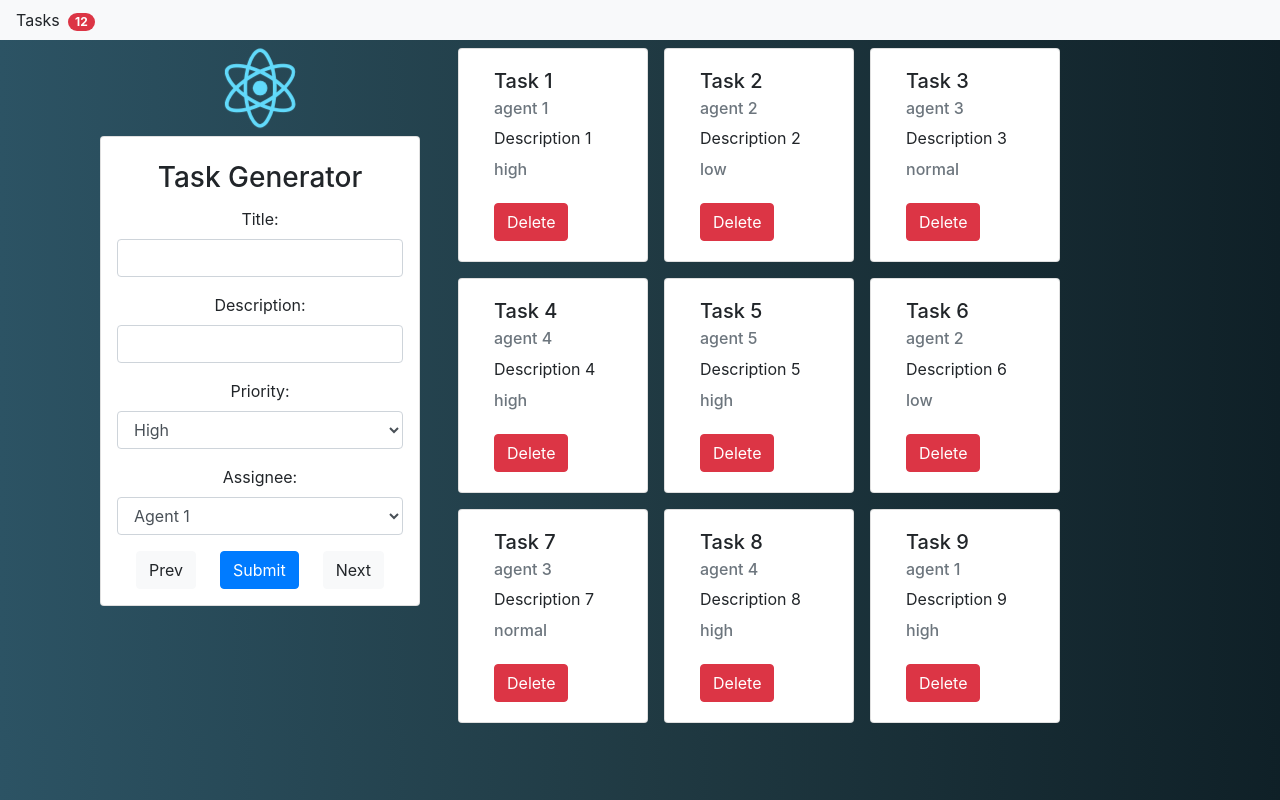
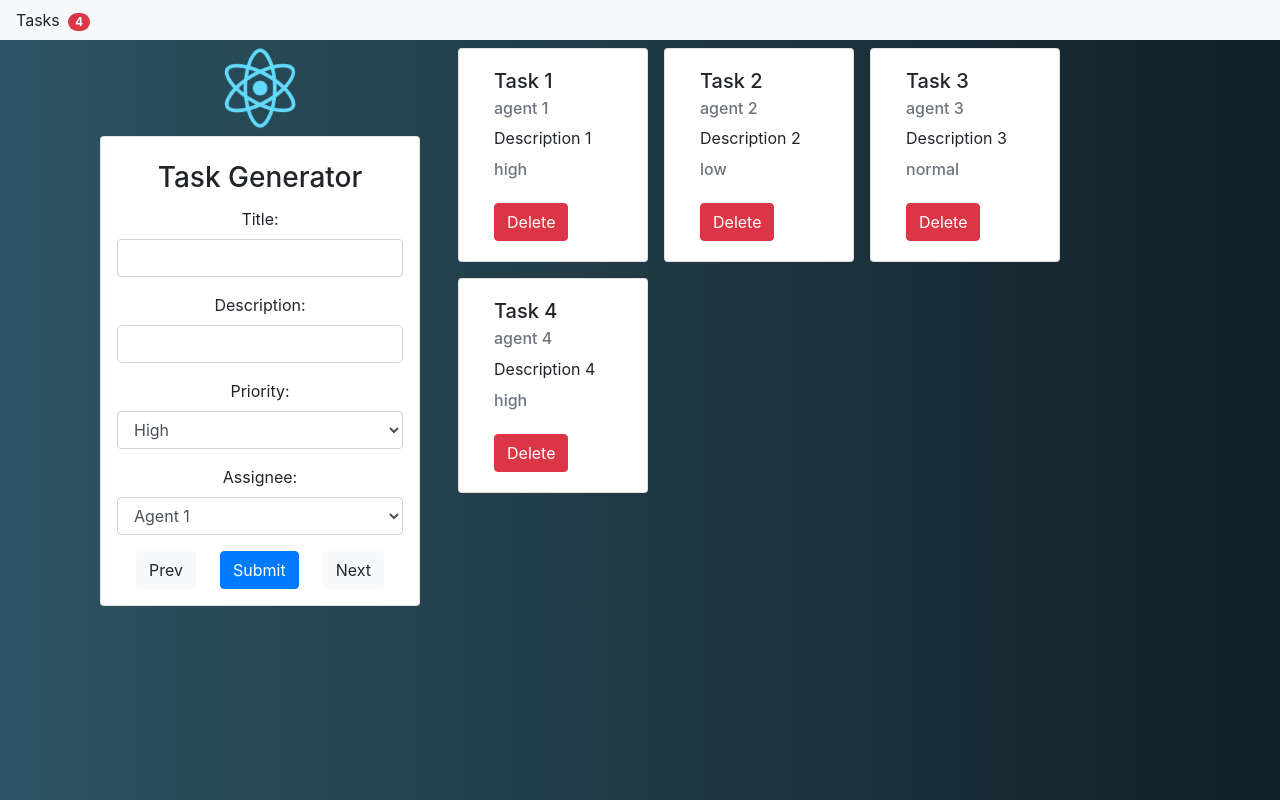
Before and after one commit to caceresfjulian/to_do_app, a React (Create React App) app: page / in a window 1280 px wide. Built offline with nearby package versions, Linux system fonts and the light colour scheme.

Commit message:
Set default tasks to 4

```diff
--- a/src/components/App/App.js
+++ b/src/components/App/App.js
@@ -13,14 +13,6 @@ class App extends React.Component {
         { title: 'Task 2', description: 'Description 2', priority: 'low', assignee: 'agent 2' },
         { title: 'Task 3', description: 'Description 3', priority: 'normal', assignee: 'agent 3' },
         { title: 'Task 4', description: 'Description 4', priority: 'high', assignee: 'agent 4' },
-        { title: 'Task 5', description: 'Description 5', priority: 'high', assignee: 'agent 5' },
-        { title: 'Task 6', description: 'Description 6', priority: 'low', assignee: 'agent 2' },
-        { title: 'Task 7', description: 'Description 7', priority: 'normal', assignee: 'agent 3' },
-        { title: 'Task 8', description: 'Description 8', priority: 'high', assignee: 'agent 4' },
-        { title: 'Task 9', description: 'Description 9', priority: 'high', assignee: 'agent 1' },
-        { title: 'Task 10', description: 'Description 10', priority: 'low', assignee: 'agent 5' },
-        { title: 'Task 11', description: 'Description 11', priority: 'normal', assignee: 'agent 3' },
-        { title: 'Task 12', description: 'Description 12', priority: 'high', assignee: 'agent 5' },
       ],
       title: '',
       description: '',
```
